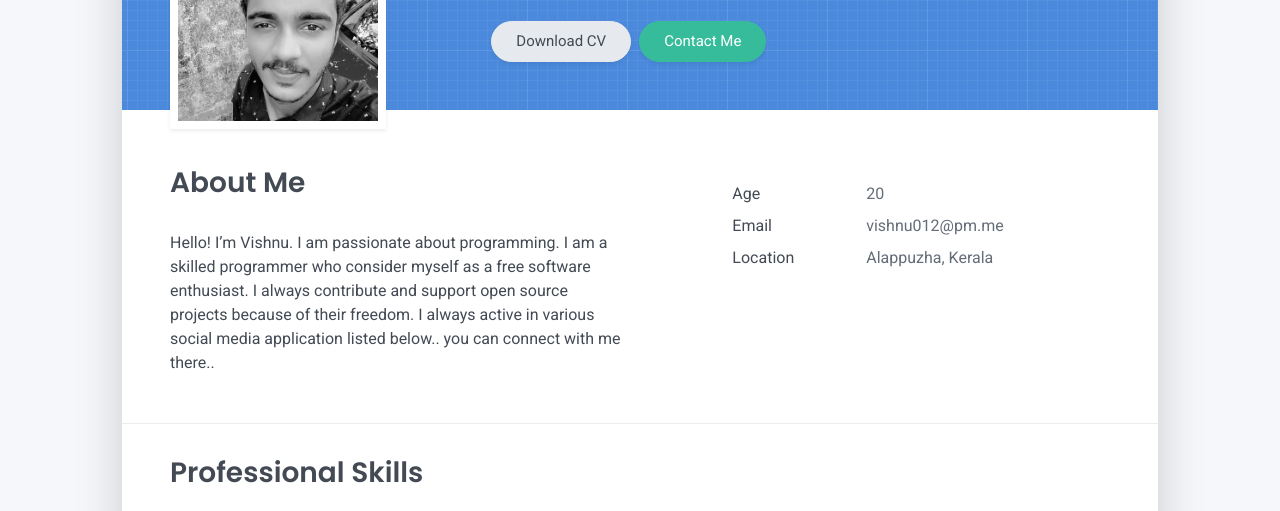
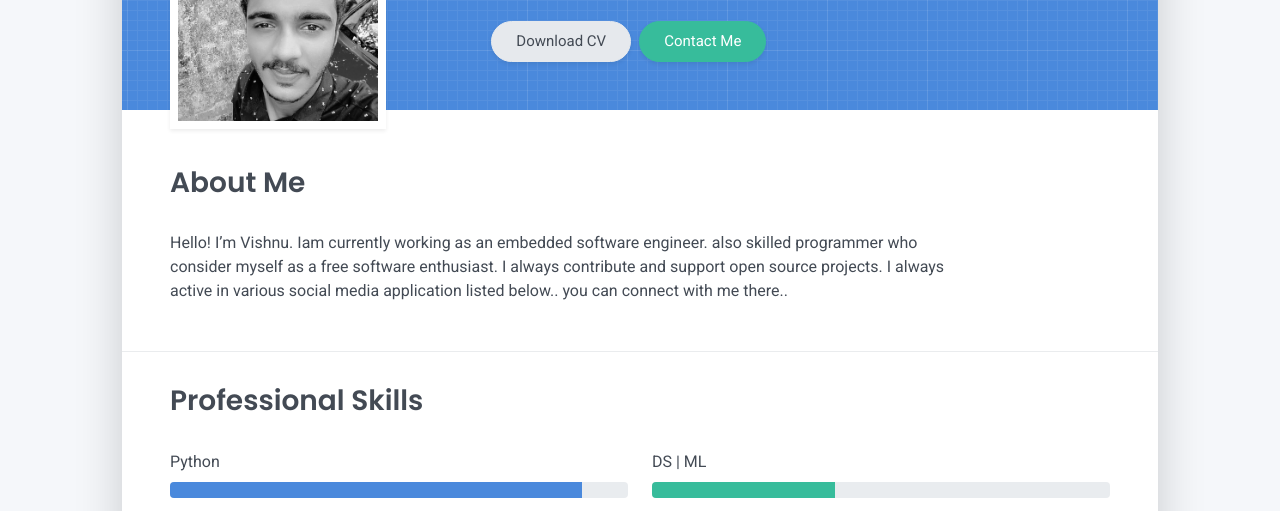
Before and after one commit to vishnu012/vishnu012.github.io, a plain HTML site: page index.html in a window 1280 px wide. Shown: the part 259-770 px from the top of the page. Drawn offline with Linux system fonts and the light colour scheme.

Commit message:
modified

```diff
--- a/index.html
+++ b/index.html
@@ -63,31 +63,9 @@
   </div>
   <div class="about-section pt-4 px-3 px-lg-4 mt-1">
     <div class="row">
-      <div class="col-md-6">
+      <div class="col-md-10">
         <h2 class="h3 mb-3">About Me</h2>
-        <p>Hello! I’m Vishnu. I am passionate about programming. I am a skilled programmer who consider myself as a free software enthusiast. I always contribute and support open source projects because of their freedom. I always active in various social media application listed below.. you can connect with me there..</p>
-      </div>
-      <div class="col-md-5 offset-md-1">
-        <div class="row mt-2">
-          <div class="col-sm-4">
-            <div class="pb-1">Age</div>
-          </div>
-          <div class="col-sm-8">
-            <div class="pb-1 text-secondary">20</div>
-          </div>
-          <div class="col-sm-4">
-            <div class="pb-1">Email</div>
-          </div>
-          <div class="col-sm-8">
-            <div class="pb-1 text-secondary">vishnu012@pm.me</div>
-          </div>
-          <div class="col-sm-4">
-            <div class="pb-1">Location</div>
-          </div>
-          <div class="col-sm-8">
-            <div class="pb-1 text-secondary">Alappuzha, Kerala</div>
-          </div>
-        </div>
+        <p>Hello! I’m Vishnu. Iam currently working as an embedded software engineer. also skilled programmer who consider myself as a free software enthusiast. I always contribute and support open source projects. I always active in various social media application listed below.. you can connect with me there..</p>
       </div>
     </div>
   </div>
```
